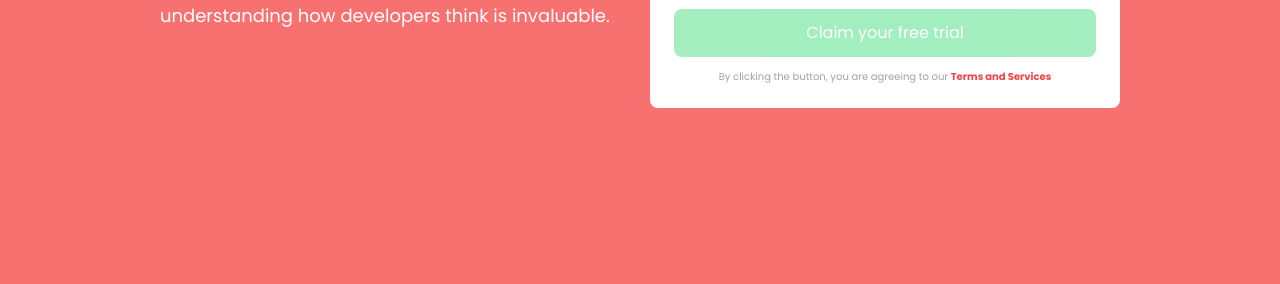
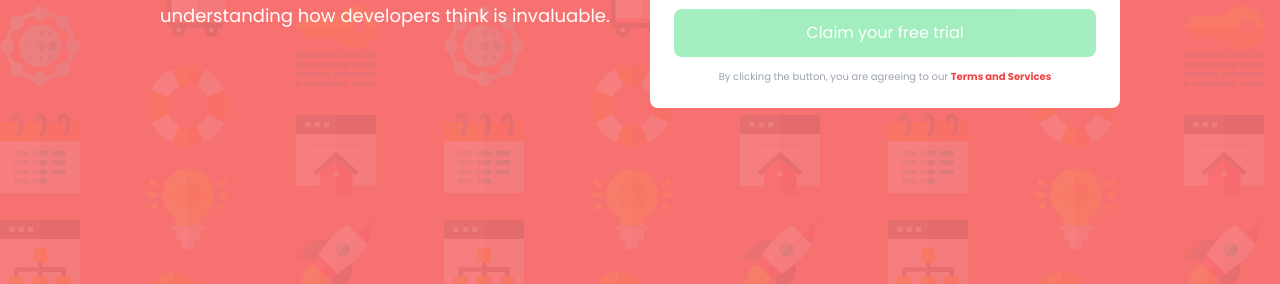
Before and after one commit to megzzawy/signup-form, a plain HTML site: page index.html in a window 1280 px wide. Shown: the part 516-800 px from the top of the page. Drawn offline with nearby package versions, Linux system fonts and the light colour scheme; the site is published under a folder, as on GitHub Pages, so addresses that start at the root find nothing.

Commit message:
fix the background image issue

```diff
--- a/index.html
+++ b/index.html
@@ -29,7 +29,7 @@
   </style>
 
 </head>
-<body class="md:bg-[url('/images/bg-intro-desktop.png')] max-md:bg-[url('/images/bg-intro-mobile.png')] bg-red-400 grid place-items-center h-screen">
+<body class="md:bg-[url(./images/bg-intro-desktop.png)] max-md:bg-[url(./images/bg-intro-mobile.png)] bg-red-400 grid place-items-center h-screen">
 
   <div class="md:flex md:mx-40 gap-5 items-center max-md:grid max-md:mx-5 max-md:text-center  ">
     <div class="grid gap-7 w-1/2 items-center max-md:w-full max-md:gap-3">
```
